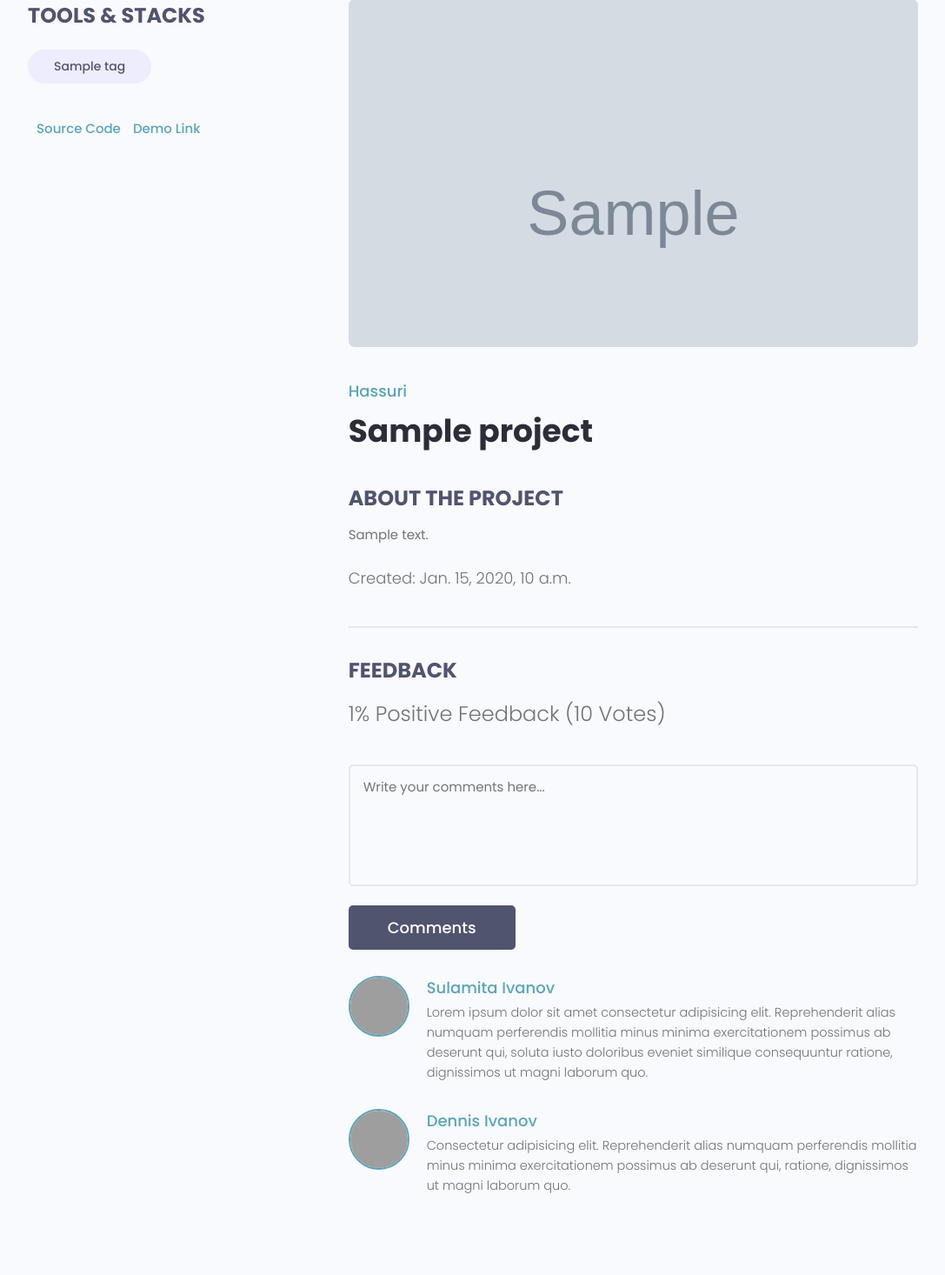
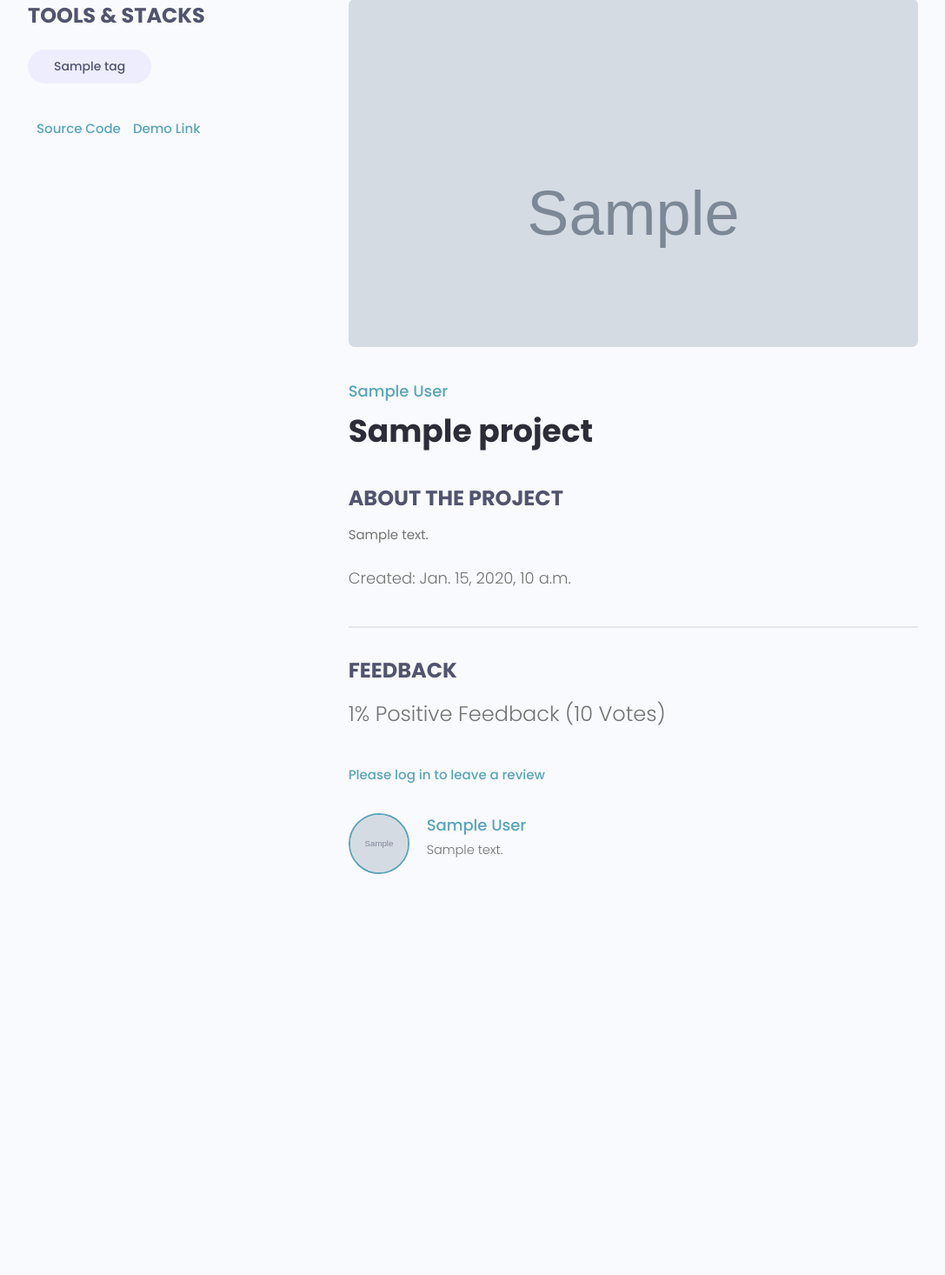
Before and after one commit to toshko2312/Devs-platform, a Django app: page /projects/00000000-0000-0000-0000-000000000001/ in a window 1280 px wide. Shown: the part 108-1574 px from the top of the page at 87% size, without its empty margins (96-1183 px from the left). After the commit the page ends 1113 px from the top, so only its background shows below. Run offline with Django 5.2, Linux system fonts and the light colour scheme; tables that the repository leaves empty hold one stand-in row (values such as "Sample post"); grey boxes marked "Sample" are stand-in pictures; some libraries are stand-ins or nearby versions; grey boxes are pictures that could not be loaded.

Commit message:
Add reviews

```diff
--- a/src/projects/forms.py
+++ b/src/projects/forms.py
@@ -1,6 +1,6 @@
 from django.forms import ModelForm
 from django import forms
-from .models import Project
+from .models import Project, Review
 
 
 class ProjectForm(ModelForm):
@@ -16,3 +16,20 @@
 
         for name, field in self.fields.items():
             field.widget.attrs.update({'class': 'input'})
+
+
+class ReviewForm(ModelForm):
+    class Meta:
+        model = Review
+        fields = ['value', 'body']
+
+        labels = {
+            'value': 'Place your vote: ',
+            'body': 'Add a comment with your vote:'
+        }
+
+    def __init__(self, *args, **kwargs):
+        super(ReviewForm, self).__init__(*args, **kwargs)
+
+        for name, field in self.fields.items():
+            field.widget.attrs.update({'class': 'input'})
--- a/src/projects/models.py
+++ b/src/projects/models.py
@@ -21,20 +21,39 @@
         return self.title
 
     class Meta:
-        ordering = ['-created']
+        ordering = ['-vote_ratio', '-vote_total', 'title']
+
+    @property
+    def reviewers(self):
+        queryset = self.review_set.all().values_list('owner__id', flat=True)
+        return queryset
+
+    def get_vote_count(self):
+        reviews = self.review_set.all()
+        up_votes = reviews.filter(value='up').count()
+        total_votes = reviews.count()
+
+        ratio = (up_votes / total_votes) * 100
+        self.vote_total = total_votes
+        self.vote_ratio = ratio
+        self.save()
 
 
 class Review(models.Model):
     VOTE_TYPE = (
-        ('up', 'Up Vote'),
-        ('down', 'Down Vote')
+        ('up', 'Up-vote'),
+        ('down', 'Down-vote')
     )
 
+    owner = models.ForeignKey(Profile, on_delete=models.CASCADE, null=True)
     project = models.ForeignKey(Project, on_delete=models.CASCADE)
     id = models.UUIDField(default=uuid.uuid4, unique=True, primary_key=True, editable=False)
     body = models.TextField(null=True, blank=True)
     value = models.CharField(max_length=200, choices=VOTE_TYPE)
     created = models.DateTimeField(auto_now_add=True)
+
+    class Meta:
+        unique_together = [['owner', 'project']]
 
     def __str__(self):
         return self.value
--- a/src/projects/templates/projects/single_projects.html
+++ b/src/projects/templates/projects/single_projects.html
@@ -27,7 +27,7 @@
     </div>
     <div class="column column--2of3">
       <img class="singleProject__preview" src="{{ project.image.url }}" alt="portfolio thumbnail" />
-      <a href="profile.html" class="singleProject__developer">Hassuri</a>
+      <a href="profile.html" class="singleProject__developer">{{project.owner.name}}</a>
       <h2 class="singleProject__title">{{project.title}}</h2>
       <h3 class="singleProject__subtitle">About the Project</h3>
       <div class="singleProject__info">
@@ -39,45 +39,47 @@
       <div class="comments">
         <h3 class="singleProject__subtitle">Feedback</h3>
         <h5 class="project--rating">
-            {{project.vote_ratio}}% Positive Feedback ({{project.vote_total}} Vote{{project.vote_total|pluralize:"s"}})
+            {{project.vote_ratio}}% Positive Feedback ({{project.vote_total}}
+            Vote{{project.vote_total|pluralize:"s"}})
         </h5>
 
-        <form class="form" action="#" method="POST">
-          <!-- Textarea -->
+        {% if request.user.profile.id in project.reviewers %}
+          <p>You have already submitted a review.</p>
+        {% elif request.user.profile == project.owner %}
+          <p>You cannot review your own project</p>
+        {% elif request.user.is_authenticated %}
+        <form class="form" action="{% url 'project' project.id %}" method="POST">
+          {% csrf_token %}
+          {% for field in form %}
           <div class="form__field">
-            <label for="formInput#textarea">Comments: </label>
-            <textarea class="input input--textarea" name="message" id="formInput#textarea"
-              placeholder="Write your comments here..."></textarea>
+            {{field.label}}
+            {{field}}
           </div>
+          {% endfor %}
           <input class="btn btn--sub btn--lg" type="submit" value="Comments" />
         </form>
+        {% else %}
+        <a href="{% url 'login' %}?next={{request.path}}">Please log in to leave a review</a>
+        {% endif %}
+
         <div class="commentList">
+          {% for review in project.review_set.all %}
+          {% if review.body %}
           <div class="comment">
-            <a href="profile.html">
+            <a href="{% url 'user-profile' review.owner.id %}">
               <img class="avatar avatar--md"
-                src="https://pbs.twimg.com/profile_images/1335382240931368961/b3wSZKj4_400x400.jpg" alt="user" />
+                src="{{review.owner.image.url}}" alt="user" />
             </a>
             <div class="comment__details">
-              <a href="profile.html" class="comment__author">Sulamita Ivanov</a>
+              <a href="{% url 'user-profile' review.owner.id %}" class="comment__author">{{review.owner.name}}</a>
               <p class="comment__info">
-                Lorem ipsum dolor sit amet consectetur adipisicing elit. Reprehenderit alias numquam perferendis
-                mollitia minus minima exercitationem possimus ab deserunt qui, soluta iusto doloribus eveniet
-                similique consequuntur ratione, dignissimos ut magni laborum quo.
+                {{review.body|linebreaksbr}}
               </p>
             </div>
           </div>
-          <div class="comment">
-            <a href="profile.html">
-              <img class="avatar avatar--md" src="https://avatars.githubusercontent.com/u/33843378" alt="user" />
-            </a>
-            <div class="comment__details">
-              <a href="profile.html" class="comment__author">Dennis Ivanov</a>
-              <p class="comment__info">
-                Consectetur adipisicing elit. Reprehenderit alias numquam perferendis mollitia minus minima
-                exercitationem possimus ab deserunt qui, ratione, dignissimos ut magni laborum quo.
-              </p>
-            </div>
-          </div>
+          {% endif %}
+          {% endfor %}
+
         </div>
       </div>
     </div>
--- a/src/projects/views.py
+++ b/src/projects/views.py
@@ -1,8 +1,9 @@
 from django.shortcuts import render, redirect
 from django.contrib.auth.decorators import login_required
+from django.contrib import messages
 
 from .models import Project
-from .forms import ProjectForm
+from .forms import ProjectForm, ReviewForm
 from app.utils import search_objects, pagination
 
 
@@ -10,8 +11,21 @@
     @staticmethod
     def get_single(request, pk: str):
         project = Project.objects.get(id=pk)
+        form = ReviewForm()
+
+        if request.method == 'POST':
+            form = ReviewForm(request.POST)
+            review = form.save(commit=False)
+            review.project = project
+            review.owner = request.user.profile
+            review.save()
+            project.get_vote_count()
+            messages.success(request, 'Review submitted')
+            return redirect('project', pk=project.id)
+
         content = {
-            'project': project
+            'project': project,
+            'form': form
         }
         return render(request, 'projects/single_projects.html', context=content)
 
--- a/src/users/views.py
+++ b/src/users/views.py
@@ -51,7 +51,7 @@
 
             if user:
                 login(request, user)
-                return redirect('users')
+                return redirect(request.GET['next'] if 'next' in request.GET else 'account')
             else:
                 messages.error(request, 'Incorrect credentials.')
 
```
Also changed, not shown: src/projects/migrations/0006_alter_project_options_review_owner_and_more.py (added), src/users/migrations/0004_alter_profile_options.py (added).
